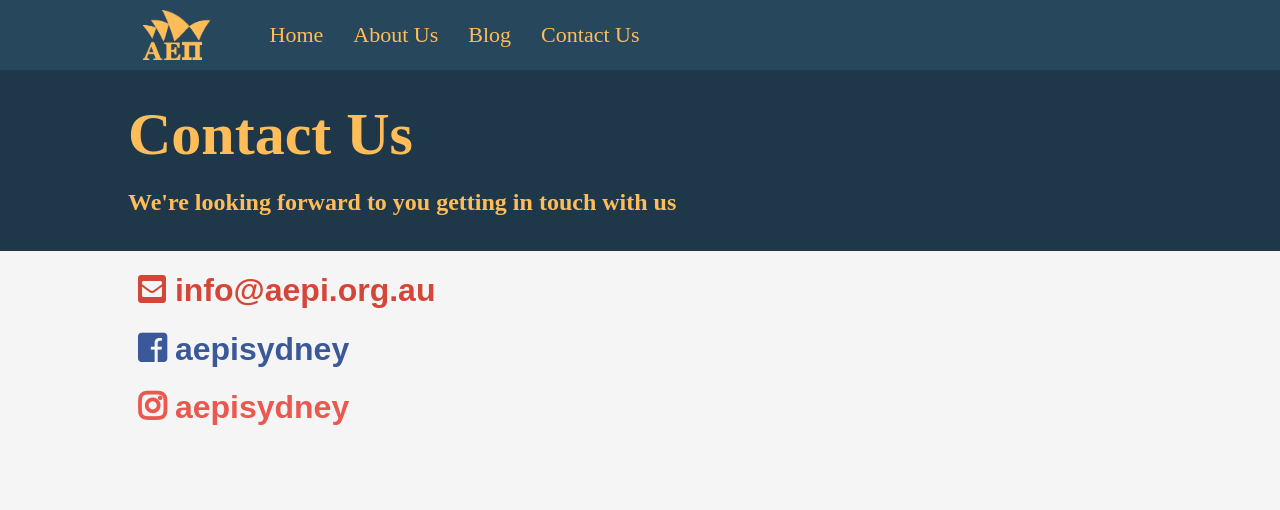
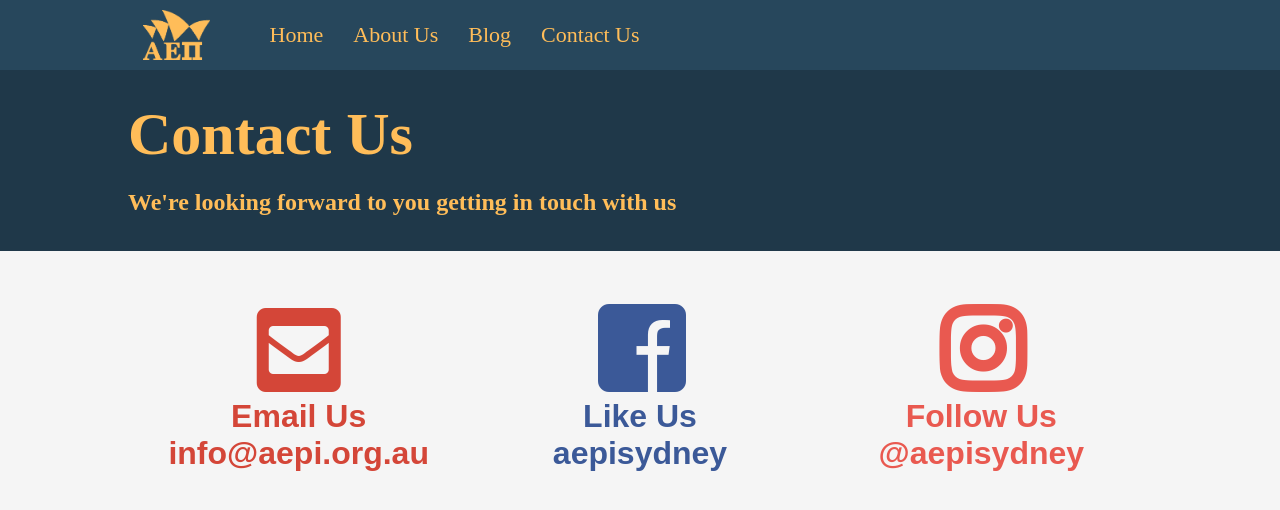
Before and after one commit to jonjondev/aepi-au-static-web, a Jekyll site: the page built from contact.md, in a window 1280 px wide. Shown: the top 510 px of the page. Built offline with Jekyll 4.4.1, drawn with Linux system fonts in a browser that asks for light colours.

Commit message:
Fixed contact page

```diff
--- a/contact.md
+++ b/contact.md
@@ -7,12 +7,26 @@ relativity: ..
 action: "- Contact"
 ---
 
-<h1>
-    <a href="mailto:info@aepi.org.au" class="social-link email-link"><i class="fas fa-envelope-square"></i> info@aepi.org.au</a>
-</h1>
-<h1>
-    <a href="https://www.facebook.com/aepisydney" class="social-link facebook-link" target="_blank"><i class="fab fa-facebook-square" ></i> aepisydney</a>
-</h1>
-<h1>
-    <a href="https://www.instagram.com/aepisydney" class="social-link instagram-link" target="_blank"><i class="fab fa-instagram"></i> aepisydney</a>
-</h1>
+<div class="contact-links">
+    <h1 class="contact-link email-link">
+        <i class="fas fa-envelope-square contact-icon"></i>
+        <br>
+        Email Us
+        <br>
+        <a href="mailto:info@aepi.org.au" class="social-link email-link">info@aepi.org.au</a>
+    </h1>
+    <h1 class="contact-link facebook-link">
+        <i class="fab fa-facebook-square contact-icon"></i>
+        <br>
+        Like Us
+        <br>
+        <a href="https://www.facebook.com/aepisydney" class="social-link facebook-link">aepisydney</a>
+    </h1>
+    <h1 class="contact-link instagram-link">
+        <i class="fab fa-instagram contact-icon"></i>
+        <br>
+        Follow Us
+        <br>
+        <a href="https://www.instagram.com/aepisydney" class="social-link instagram-link">@aepisydney</a>
+    </h1>
+</div>
--- a/css/styles.css
+++ b/css/styles.css
@@ -183,3 +183,20 @@ a:hover {
 .home-social iframe {
     padding-left: 30px;
 }
+
+
+.contact-links {
+    margin-top: 30px;
+    display: flex;
+    text-align: center;
+}
+
+
+.contact-link {
+    flex: 1 0 30%;
+}
+
+
+.contact-icon {
+    font-size: 300%;
+}
```
